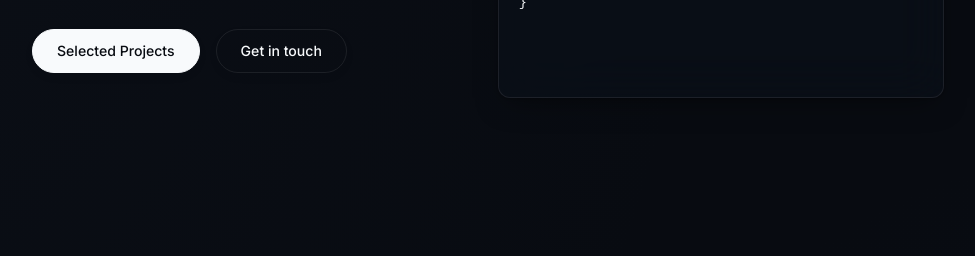
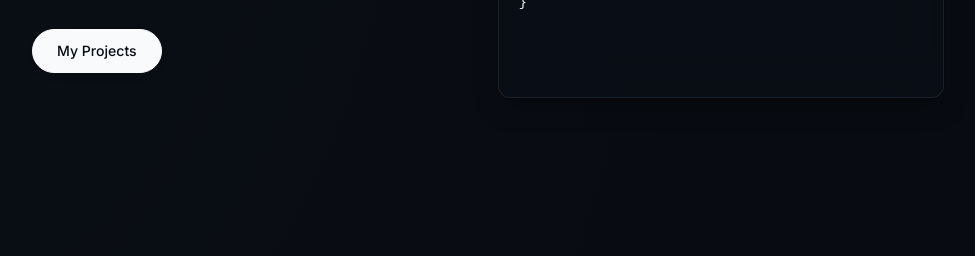
Before and after one commit to hhhug000/hhhug000.github.io, an Astro site: page / in a window 1280 px wide. Shown: the part 527-783 px from the top of the page, without its empty margins (152-1127 px from the left). Built offline with nearby package versions, Linux system fonts and the light colour scheme; Astro itself is replaced by a stand-in of ours.

Commit message:
Fixed headers

```diff
--- a/src/pages/index.astro
+++ b/src/pages/index.astro
@@ -15,8 +15,7 @@ import ProjectsSection from '../components/ProjectsSection.tsx';
 				<h1 class="hero-title">Hugo Haaxman</h1>
 				<p class="hero-subtitle">I build minimalist, high-performance web and desktop applications and build custom hardware.</p>
 				<div class="hero-actions">
-					<a href="#projects" class="btn btn-primary">Selected Projects</a>
-					<a href="#contact" class="btn btn-secondary">Get in touch</a>
+					<a href="#projects" class="btn btn-primary">My Projects</a>
 				</div>
 			</div>
 
```
